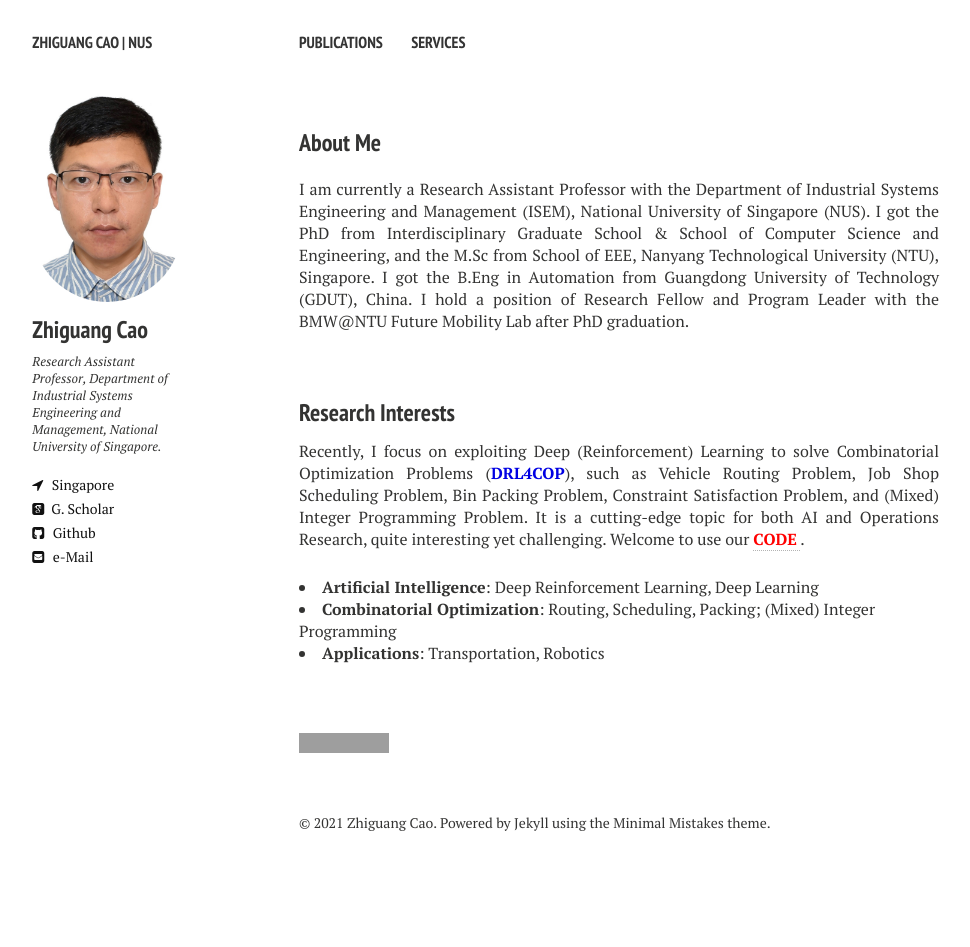
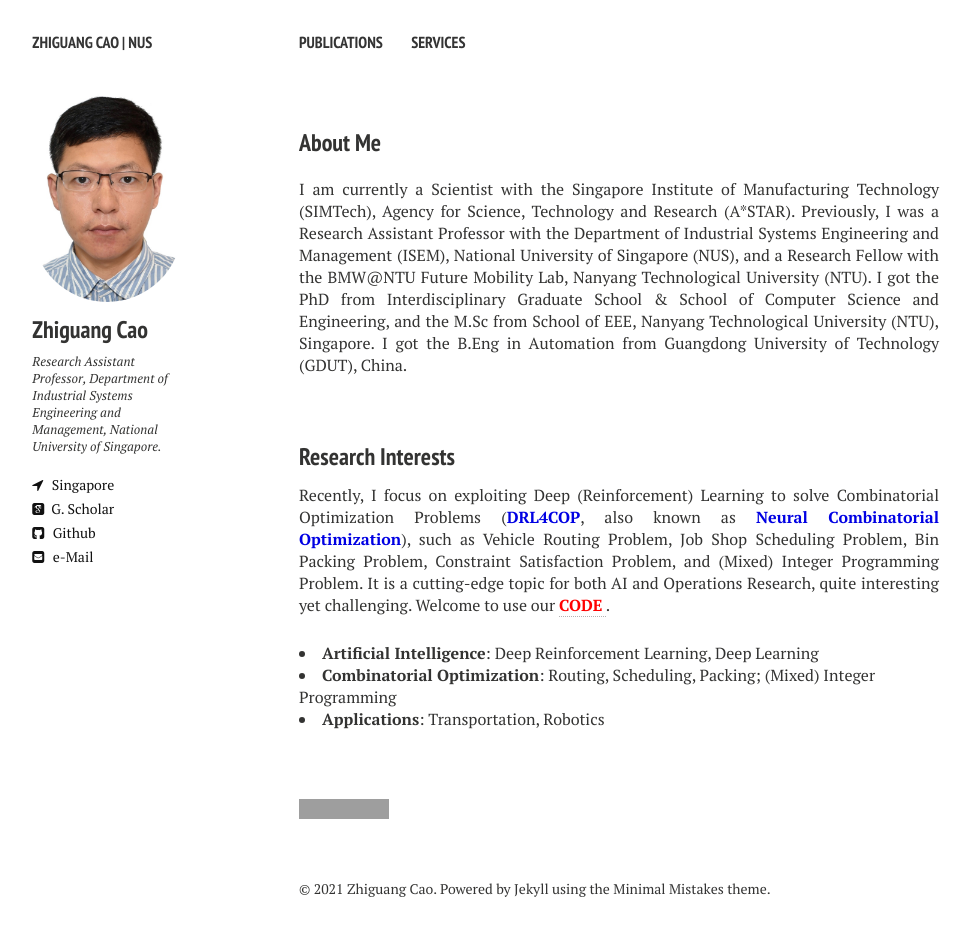
Before and after one commit to zhiguangcaosg/zhiguangcaosg.github.io, a Jekyll site: the page built from index.md, in a window 1280 px wide. Shown: the whole page, without its empty margins (21-991 px from the left). Built offline with Jekyll 4.4.1, drawn with Linux system fonts in a browser that asks for light colours; nearby versions of some CDN libraries; before the commit the page ends 900 px from its top, so only the background shows below that; grey boxes are pictures that could not be loaded.

Commit message:
Update index.md

```diff
--- a/index.md
+++ b/index.md
@@ -6,13 +6,13 @@ image: banner1.png
 ---
 <h3 style="margin-bottom:0px;padding-top:20px;">About Me</h3> <br>
 
-<p align="justify">I am currently a Research Assistant Professor with the Department of Industrial Systems Engineering and Management (ISEM), National University of Singapore (NUS). I got the PhD from Interdisciplinary Graduate School & School of Computer Science and Engineering,  and the M.Sc from School of EEE, Nanyang Technological University (NTU), Singapore. I got the B.Eng in Automation from Guangdong University of Technology (GDUT), China. I hold a position of Research Fellow and Program Leader with the BMW@NTU Future Mobility Lab after PhD graduation.</p>
+<p align="justify">I am currently a Scientist with the Singapore Institute of Manufacturing Technology (SIMTech), Agency for Science, Technology and Research (A*STAR). Previously, I was a Research Assistant Professor with the Department of Industrial Systems Engineering and Management (ISEM), National University of Singapore (NUS), and a Research Fellow with the BMW@NTU Future Mobility Lab, Nanyang Technological University (NTU). I got the PhD from Interdisciplinary Graduate School & School of Computer Science and Engineering,  and the M.Sc from School of EEE, Nanyang Technological University (NTU), Singapore. I got the B.Eng in Automation from Guangdong University of Technology (GDUT), China. </p>
 <!-- and I also hold an Associate Professor position with GDUT for a short period-->
 <br />
 
 
 <h3 style="margin-bottom:-8px;padding-top:20px;">Research Interests</h3> <br>
-<p align="justify">Recently, I focus on exploiting Deep (Reinforcement) Learning to solve Combinatorial Optimization Problems (<font color="#0000E3"><b>DRL4COP</b></font>), such as Vehicle Routing Problem, Job Shop Scheduling Problem, Bin Packing Problem, Constraint Satisfaction Problem, and (Mixed) Integer Programming Problem. It is a cutting-edge topic for both AI and Operations Research, quite interesting yet challenging. Welcome to use our <a href="https://zhiguangcaosg.github.io/publications/"  target="_blank"> <font color="#FF0000"><b>CODE</b> </font></a>.
+<p align="justify">Recently, I focus on exploiting Deep (Reinforcement) Learning to solve Combinatorial Optimization Problems (<font color="#0000E3"><b>DRL4COP</b></font>, also known as <font color="#0000E3"><b>Neural Combinatorial Optimization</b></font>), such as Vehicle Routing Problem, Job Shop Scheduling Problem, Bin Packing Problem, Constraint Satisfaction Problem, and (Mixed) Integer Programming Problem. It is a cutting-edge topic for both AI and Operations Research, quite interesting yet challenging. Welcome to use our <a href="https://zhiguangcaosg.github.io/publications/"  target="_blank"> <font color="#FF0000"><b>CODE</b> </font></a>.
 </p>
 <li>
 <b>Artificial Intelligence</b>:  Deep Reinforcement Learning, Deep Learning
```
